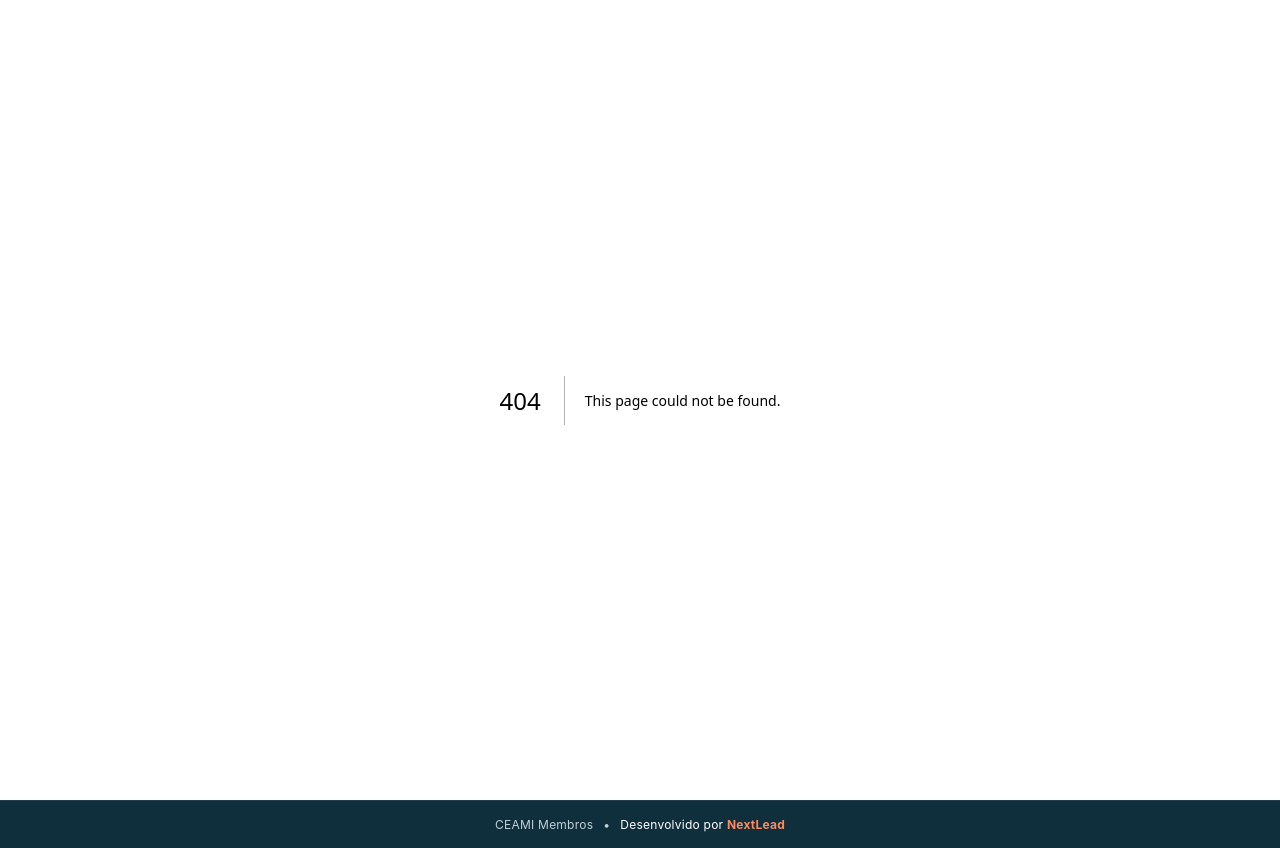
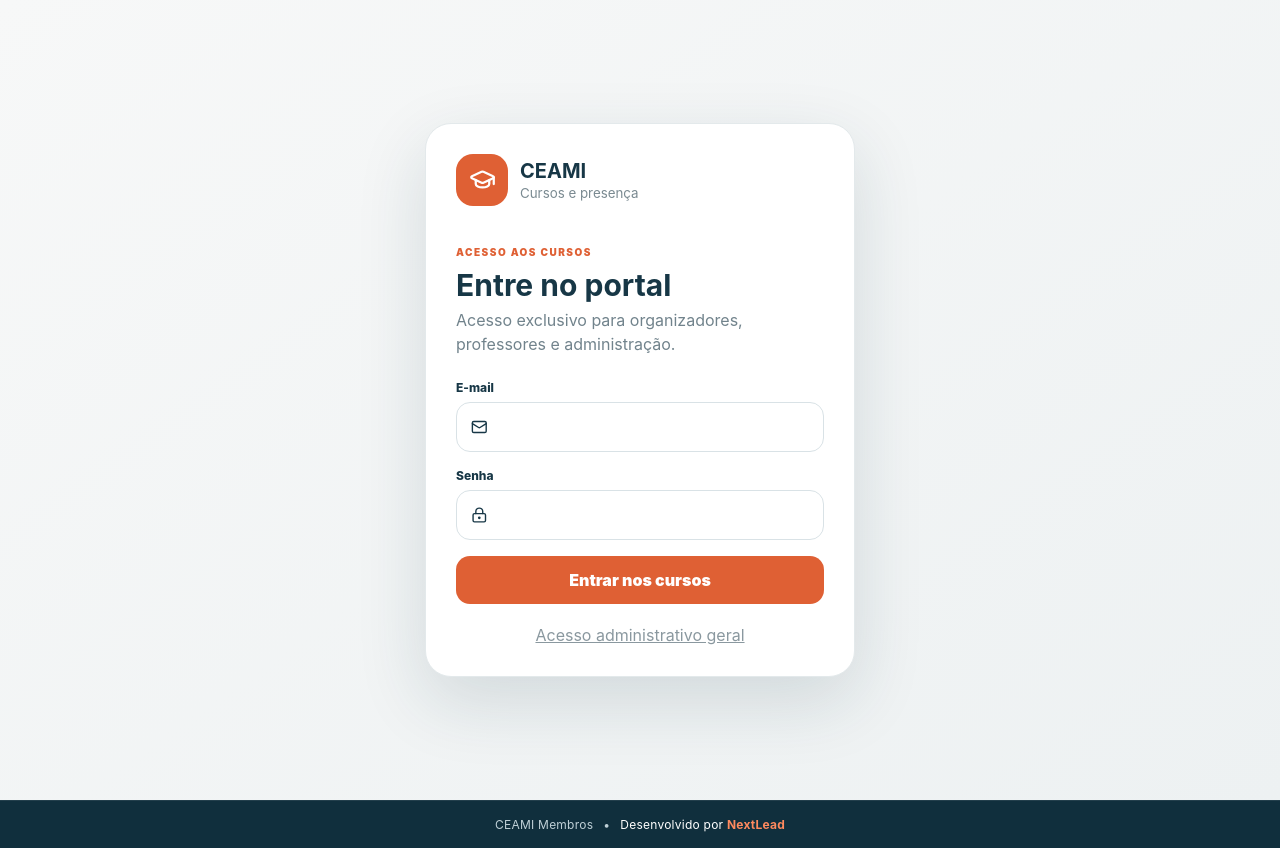
Before and after one commit to anthonytribeiro587/ceami-membros, a Next.js app: page /login-cursos in a window 1280 px wide. Before the commit this address had no page. Built offline with nearby package versions, Linux system fonts and the light colour scheme.

Commit message:
feat: add dedicated courses login

```diff
--- /dev/null
+++ b/app/login-cursos/page.tsx
@@ -0,0 +1,83 @@
+'use client';
+
+import { FormEvent, useState } from 'react';
+import Link from 'next/link';
+import { useRouter } from 'next/navigation';
+import { GraduationCap, LockKeyhole, Mail } from 'lucide-react';
+import { createClient } from '@/lib/supabase/client';
+import '../login/login.css';
+
+export default function CoursesLoginPage() {
+  const router = useRouter();
+  const [email, setEmail] = useState('');
+  const [password, setPassword] = useState('');
+  const [error, setError] = useState('');
+  const [loading, setLoading] = useState(false);
+
+  async function handleSubmit(event: FormEvent<HTMLFormElement>) {
+    event.preventDefault();
+    setLoading(true);
+    setError('');
+
+    const supabase = createClient();
+    const { data, error: authError } = await supabase.auth.signInWithPassword({ email, password });
+
+    if (authError || !data.user) {
+      setError('E-mail ou senha incorretos.');
+      setLoading(false);
+      return;
+    }
+
+    const { data: profile, error: profileError } = await supabase
+      .from('profiles')
+      .select('role, course_only')
+      .eq('id', data.user.id)
+      .maybeSingle();
+
+    if (profileError) {
+      await supabase.auth.signOut();
+      setError('O acesso aos cursos ainda não foi configurado para esta conta.');
+      setLoading(false);
+      return;
+    }
+
+    if (profile?.role !== 'admin' && !profile?.course_only) {
+      await supabase.auth.signOut();
+      setError('Esta conta não possui acesso ao portal de Cursos.');
+      setLoading(false);
+      return;
+    }
+
+    router.replace('/cursos');
+    router.refresh();
+  }
+
+  return (
+    <main className="login-page">
+      <section className="login-card">
+        <div className="login-brand">
+          <div><GraduationCap size={27} /></div>
+          <span><strong>CEAMI</strong><small>Cursos e presença</small></span>
+        </div>
+        <div className="login-copy">
+          <span>ACESSO AOS CURSOS</span>
+          <h1>Entre no portal</h1>
+          <p>Acesso exclusivo para organizadores, professores e administração.</p>
+        </div>
+        <form onSubmit={handleSubmit}>
+          <label>
+            <span>E-mail</span>
+            <div><Mail size={18} /><input type="email" value={email} onChange={(event) => setEmail(event.target.value)} required autoComplete="email" /></div>
+          </label>
+          <label>
+            <span>Senha</span>
+            <div><LockKeyhole size={18} /><input type="password" value={password} onChange={(event) => setPassword(event.target.value)} required autoComplete="current-password" /></div>
+          </label>
+          {error && <p className="login-error">{error}</p>}
+          <button disabled={loading}>{loading ? 'Entrando...' : 'Entrar nos cursos'}</button>
+        </form>
+        <Link className="login-note" href="/login">Acesso administrativo geral</Link>
+      </section>
+    </main>
+  );
+}
```
